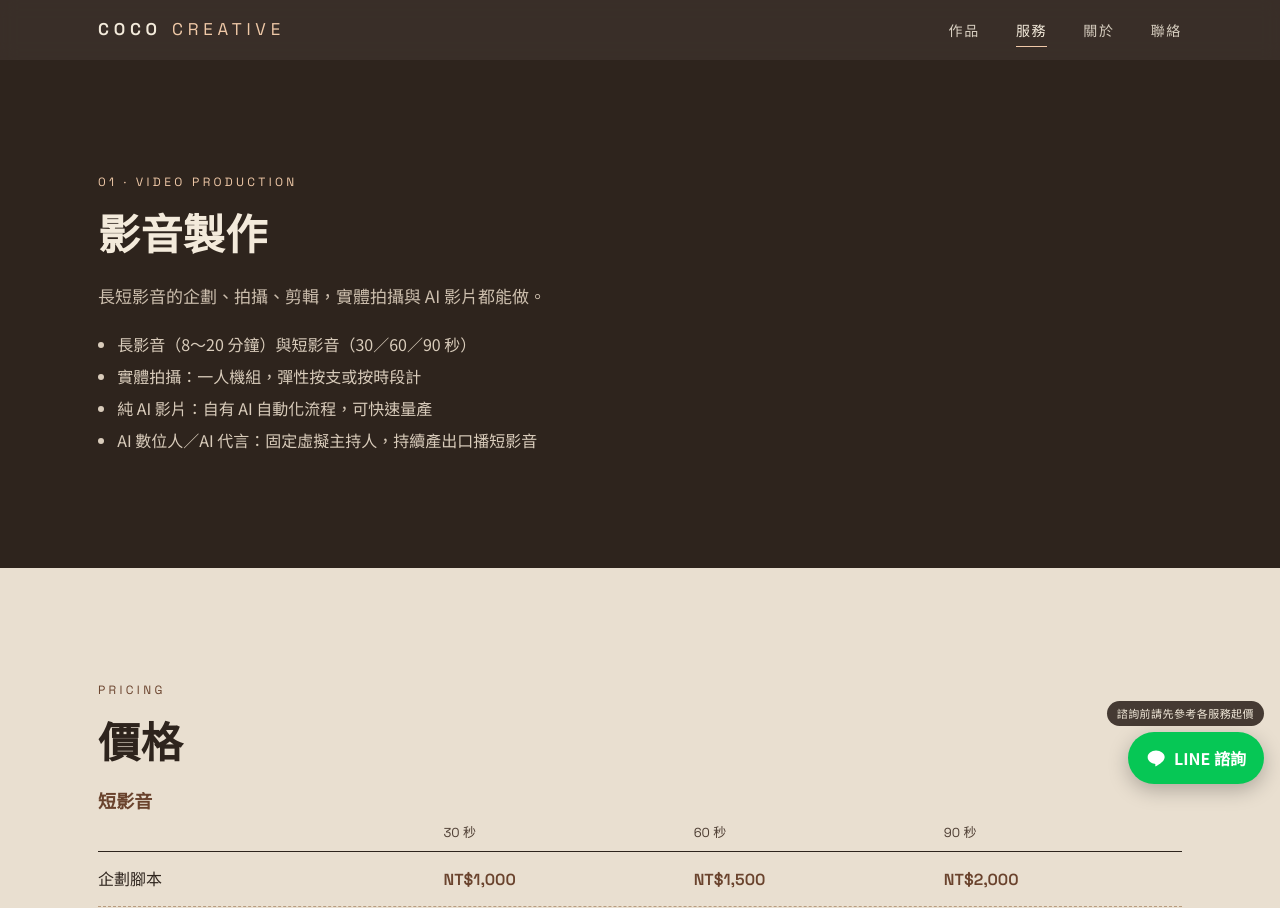
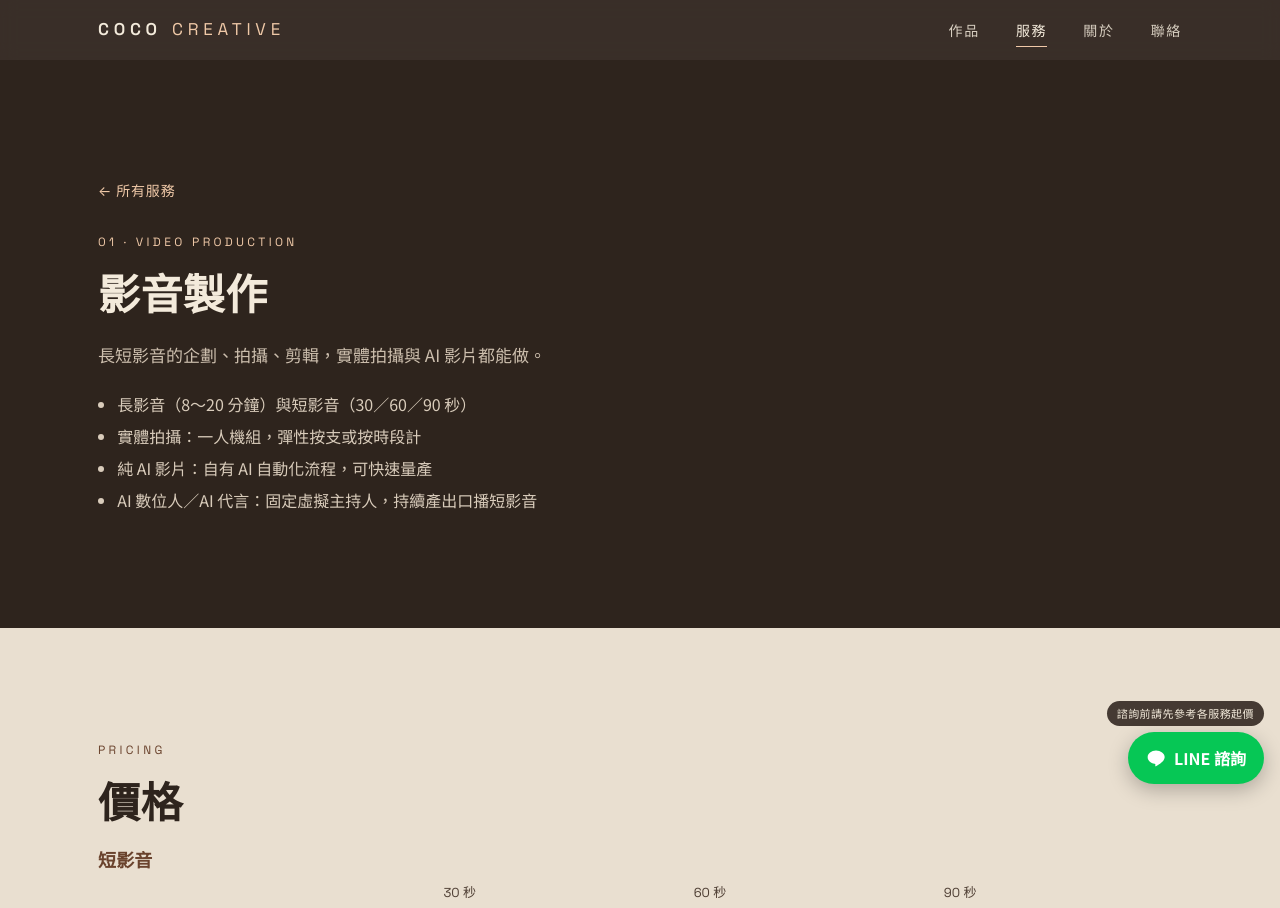
Before and after one commit to sunyanqi0306/coco-creative, an Astro site: page /coco-creative/services/video in a window 1280 px wide. Shown: the top 908 px of the page. Built offline with nearby package versions, Linux system fonts and the light colour scheme; Astro itself is replaced by a stand-in of ours.

Commit message:
feat: add back links on service pages
Visitors on a service page had no way back to the services overview
besides the top nav.

Co-Authored-By: Claude Opus 5.5 <noreply@anthropic.com>

```diff
--- a/src/pages/services/[id].astro
+++ b/src/pages/services/[id].astro
@@ -8,6 +8,7 @@ import ProcessSteps from '../../components/ProcessSteps.astro';
 import CtaLine from '../../components/CtaLine.astro';
 import { GROUPS, type PriceGroup } from '../../data/pricing.ts';
 import { WORKS } from '../../data/works.ts';
+import { withBase } from '../../lib/url';
 
 export function getStaticPaths() {
   return GROUPS.map((group) => ({ params: { id: group.id }, props: { group } }));
@@ -28,6 +29,7 @@ const SHOWCASE: Record<string, string[]> = {
 <Base title={group.title} description={`${group.title}：${group.summary}`}>
   <section class="section section--dark svc-hero">
     <div class="wrap">
+      <a class="back back--top" href={withBase('/services/')} data-testid="back-link">← 所有服務</a>
       <p class="eyebrow">{group.no} · {group.en}</p>
       <h1 class="h-section">{group.title}</h1>
       <p class="lead">{group.summary}</p>
@@ -68,6 +70,7 @@ const SHOWCASE: Record<string, string[]> = {
       <p class="eyebrow">Process</p>
       <h2 class="h-section">合作流程</h2>
       <ProcessSteps />
+      <a class="back back--bottom btn btn--ghost" href={withBase('/services/')} data-testid="back-link">← 返回所有服務</a>
     </div>
   </section>
 
@@ -75,6 +78,13 @@ const SHOWCASE: Record<string, string[]> = {
 </Base>
 
 <style>
+  .back--top {
+    display: inline-flex; align-items: center; gap: 6px; margin-bottom: 22px;
+    font-size: 14px; letter-spacing: .06em; text-decoration: none; color: var(--copper-light);
+    padding: 6px 0; border-bottom: 1px solid transparent;
+  }
+  .back--top:hover { border-bottom-color: var(--copper-light); }
+  .back--bottom { margin-top: 32px; }
   .points { margin: 18px 0 0; padding-left: 1.2em; line-height: 2; color: #D9CCBB; }
   .rel { display: grid; grid-template-columns: repeat(2, minmax(0, 1fr)); gap: 18px 14px; align-items: start; }
   .rel__item--landscape { grid-column: span 2; }
```
Also changed, not shown: tests/services.test.mjs (+8 -0 lines).
